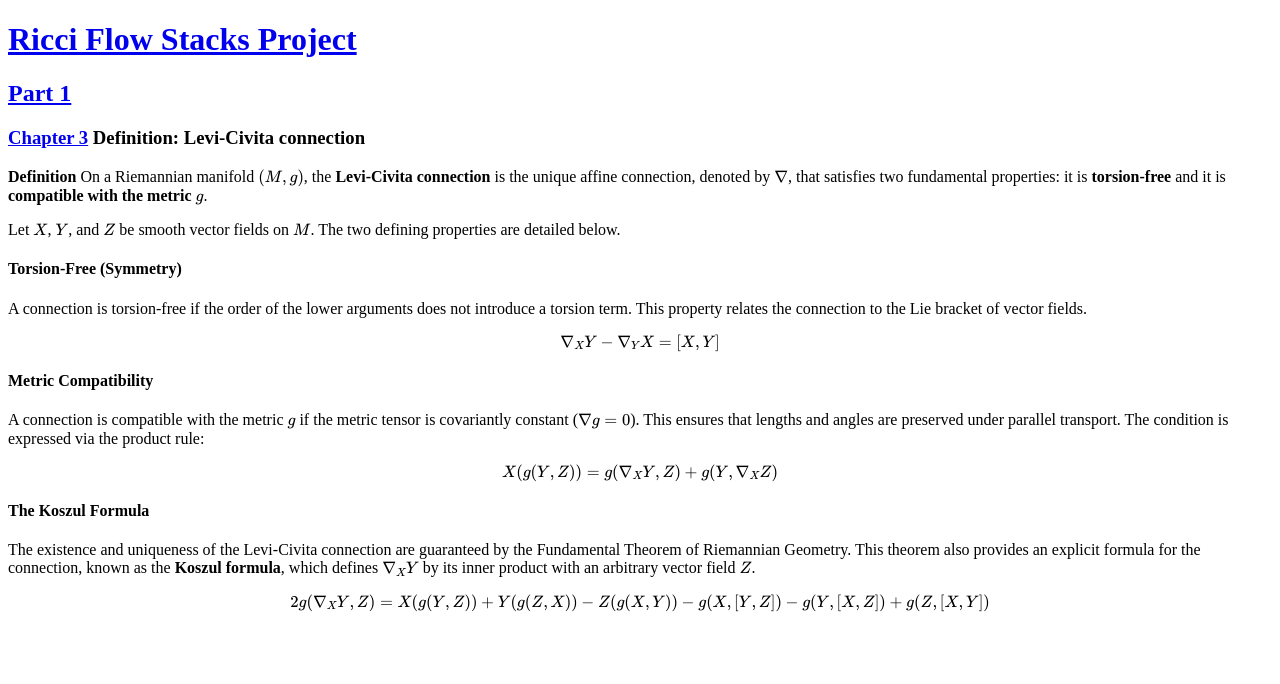
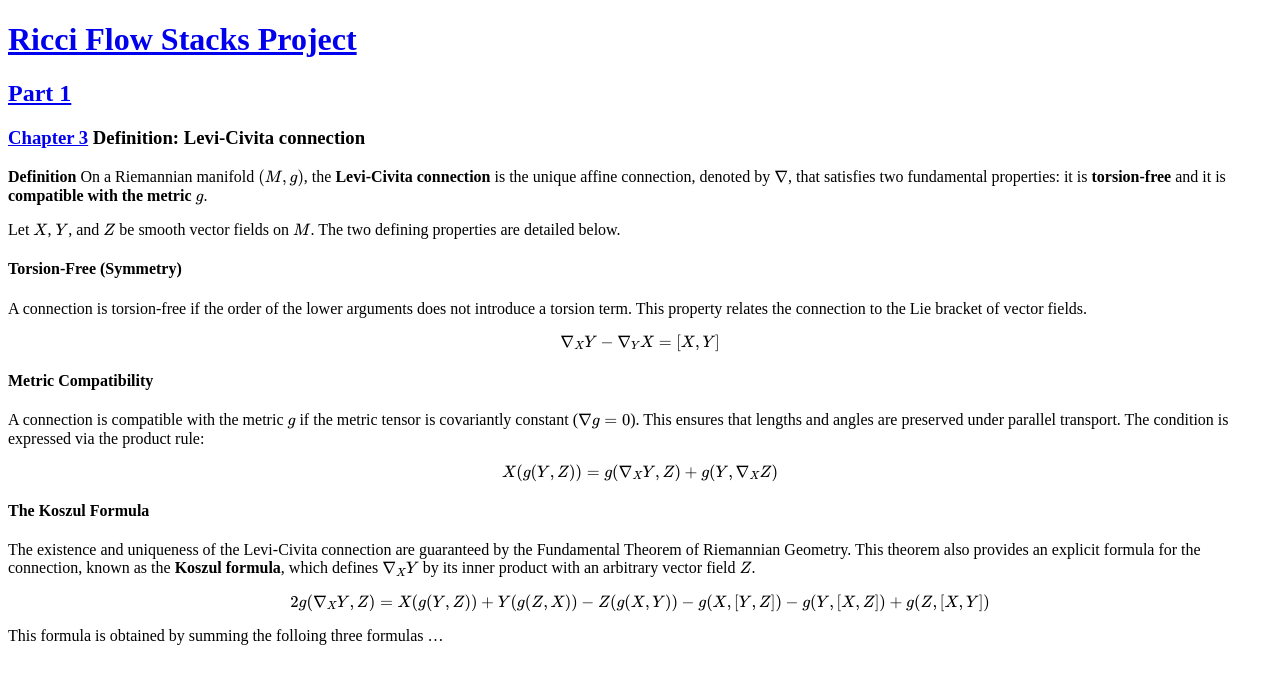
Before and after one commit to bennett-chow/ricciflow.org, a Jekyll site: the page built from part-1-foundations/levi-civita-connection.md, in a window 1280 px wide. Shown: the top 684 px of the page. Built offline with Jekyll 4.4.1, drawn with Linux system fonts in a browser that asks for light colours.

Commit message:
Update levi-civita-connection.md

```diff
--- a/part-1-foundations/levi-civita-connection.md
+++ b/part-1-foundations/levi-civita-connection.md
@@ -36,3 +36,5 @@ The existence and uniqueness of the Levi-Civita connection are guaranteed by the
 $$
     2g(\nabla_X Y, Z) = X(g(Y, Z)) + Y(g(Z, X)) - Z(g(X, Y)) - g(X, [Y, Z]) - g(Y, [X, Z]) + g(Z, [X, Y])
 $$
+
+This formula is obtained by summing the folloing three formulas ...
```
